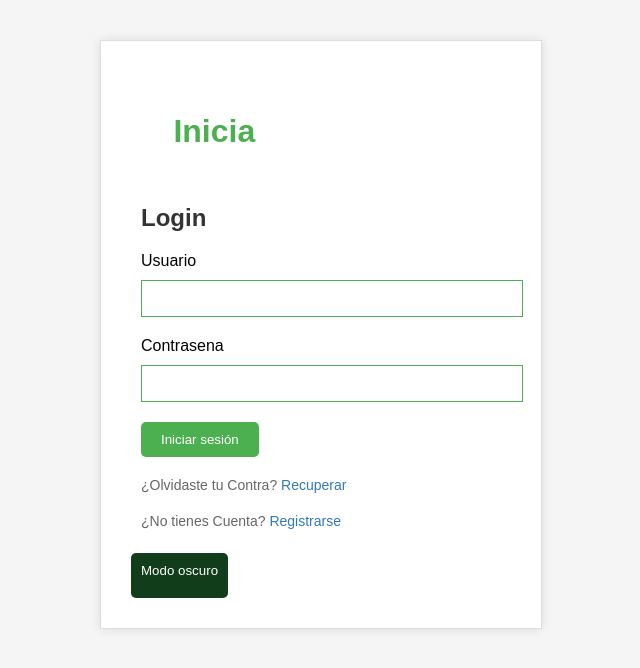
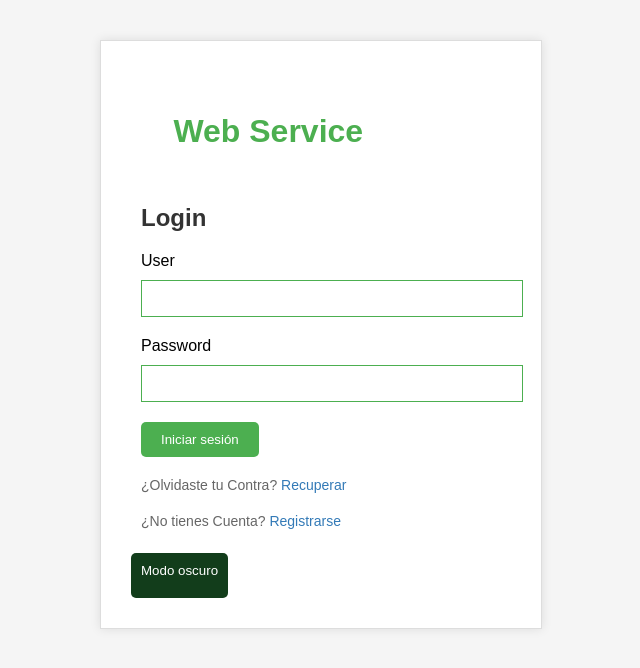
Before and after one commit to FrankHenkourth/Login-Page--No-Funcional--, a plain HTML site: page index.html in a window 1280 px wide. Shown: the whole page, without its empty margins (319-959 px from the left). Drawn offline with Linux system fonts and the light colour scheme.

Commit message:
Update index.html

```diff
--- a/index.html
+++ b/index.html
@@ -12,16 +12,16 @@
 <body>
     <div class="container">
         <div class="login-form">
-            <h1>Inicia</h1>
+            <h1>Web Service</h1>
             <h2>Login </h2>
             <form>
                 <div></div>
 
 
-                <label for="username">Usuario</label>
+                <label for="username">User</label>
                 <input type="text" id="username" name="username" required>
 
-                <label for="password">Contrasena</label>
+                <label for="password">Password</label>
                 <input type="password" id="password" name="password" required>
 
                 <button type="submit">Iniciar sesión</button>
```
